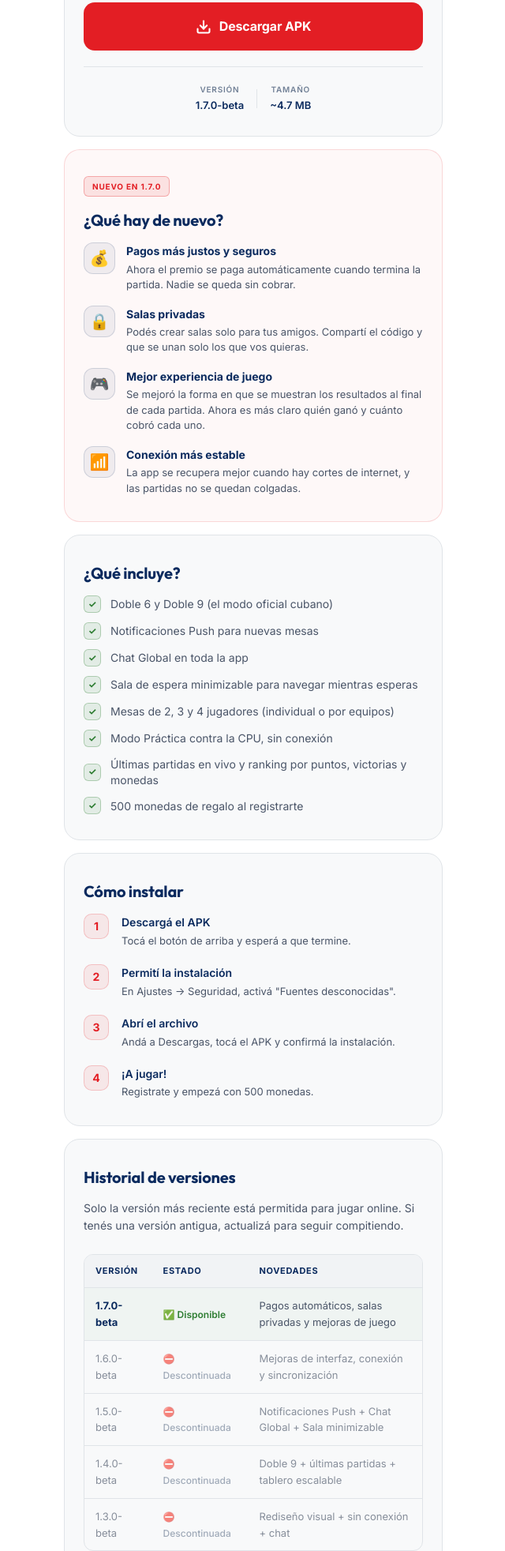
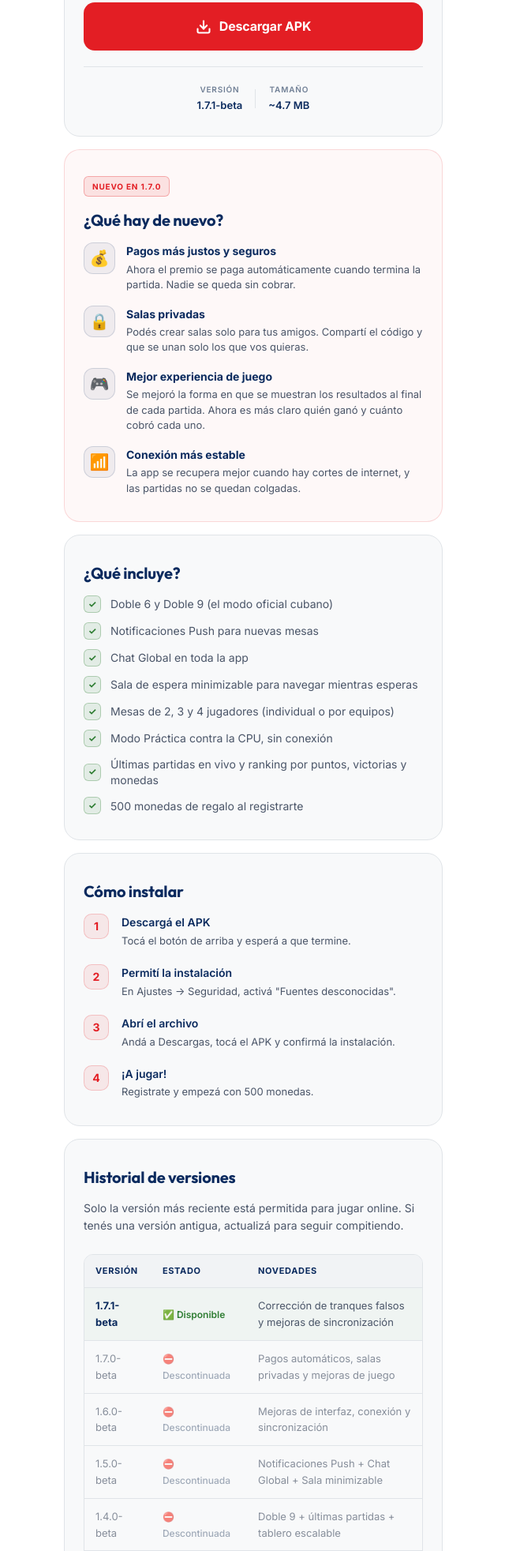
Before and after one commit to Carlos-amado/domino-cubano-web, a plain HTML site: page index.html in a window 1280 px wide. Shown: the part 619-2583 px from the top of the page at 79% size, without its empty margins (319-959 px from the left). Drawn offline with Linux system fonts and the light colour scheme.

Commit message:
actualizacion 1.7.1-beta

```diff
--- a/index.html
+++ b/index.html
@@ -3,8 +3,8 @@
 <head>
     <meta charset="UTF-8">
     <meta name="viewport" content="width=device-width, initial-scale=1.0">
-    <meta name="description" content="DominoCubano Online - Jugá dominó cubano con personas reales. Versión 1.7.0 con pagos más justos, salas privadas y mejoras en la experiencia de juego.">
-    <title>DominoCubano Online - Beta 1.7.0</title>
+    <meta name="description" content="DominoCubano Online - Jugá dominó cubano con personas reales. Versión 1.7.1 con pagos más justos, salas privadas y mejoras en la experiencia de juego.">
+    <title>DominoCubano Online - Beta 1.7.1</title>
     <link rel="preconnect" href="https://fonts.googleapis.com">
     <link rel="preconnect" href="https://fonts.gstatic.com" crossorigin>
     <link href="https://fonts.googleapis.com/css2?family=Outfit:wght@700;800;900&family=Inter:wght@300;400;500;600;700&display=swap" rel="stylesheet">
@@ -16,7 +16,7 @@
             <img src="assets/logo.png" alt="DominoCubano" class="logo-image">
             <h1 class="title">DominoCubano</h1>
             <p class="subtitle">Jugá dominó cubano online con personas reales</p>
-            <div class="badge">Beta 1.7.0</div>
+            <div class="badge">Beta 1.7.1</div>
         </header>
 
         <section class="card card-download">
@@ -45,7 +45,7 @@
             <div class="meta-info">
                 <span class="meta-item">
                     <span class="meta-label">Versión</span>
-                    <span class="meta-value">1.7.0-beta</span>
+                    <span class="meta-value">1.7.1-beta</span>
                 </span>
                 <span class="meta-divider"></span>
                 <span class="meta-item">
@@ -179,8 +179,13 @@
                     </thead>
                     <tbody>
                         <tr class="version-actual">
-                            <td><strong>1.7.0-beta</strong></td>
+                            <td><strong>1.7.1-beta</strong></td>
                             <td><span class="estado-actual">✅ Disponible</span></td>
+                            <td>Corrección de tranques falsos y mejoras de sincronización</td>
+                        </tr>
+                        <tr class="version-vieja">
+                            <td>1.7.0-beta</td>
+                            <td><span class="estado-vieja">⛔ Descontinuada</span></td>
                             <td>Pagos automáticos, salas privadas y mejoras de juego</td>
                         </tr>
                         <tr class="version-vieja">
```
Also changed, not shown: 1 other file.
